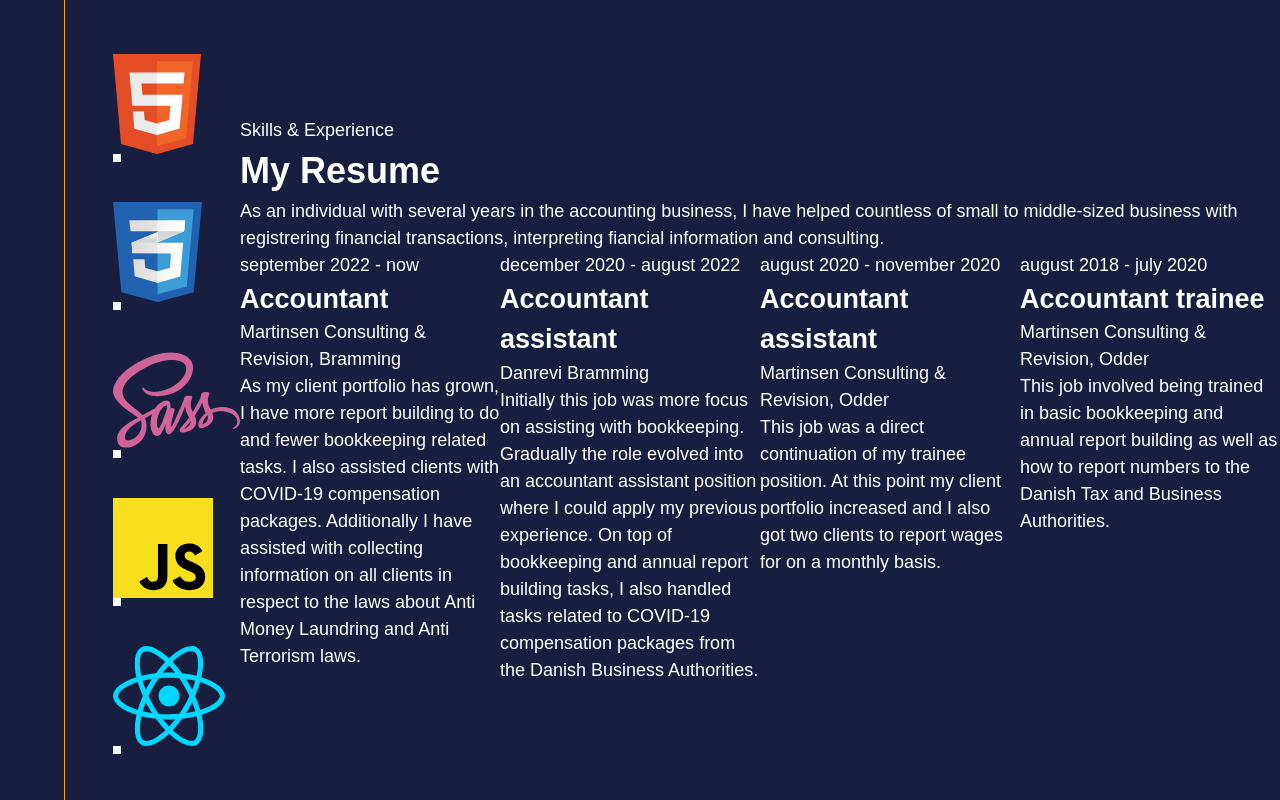
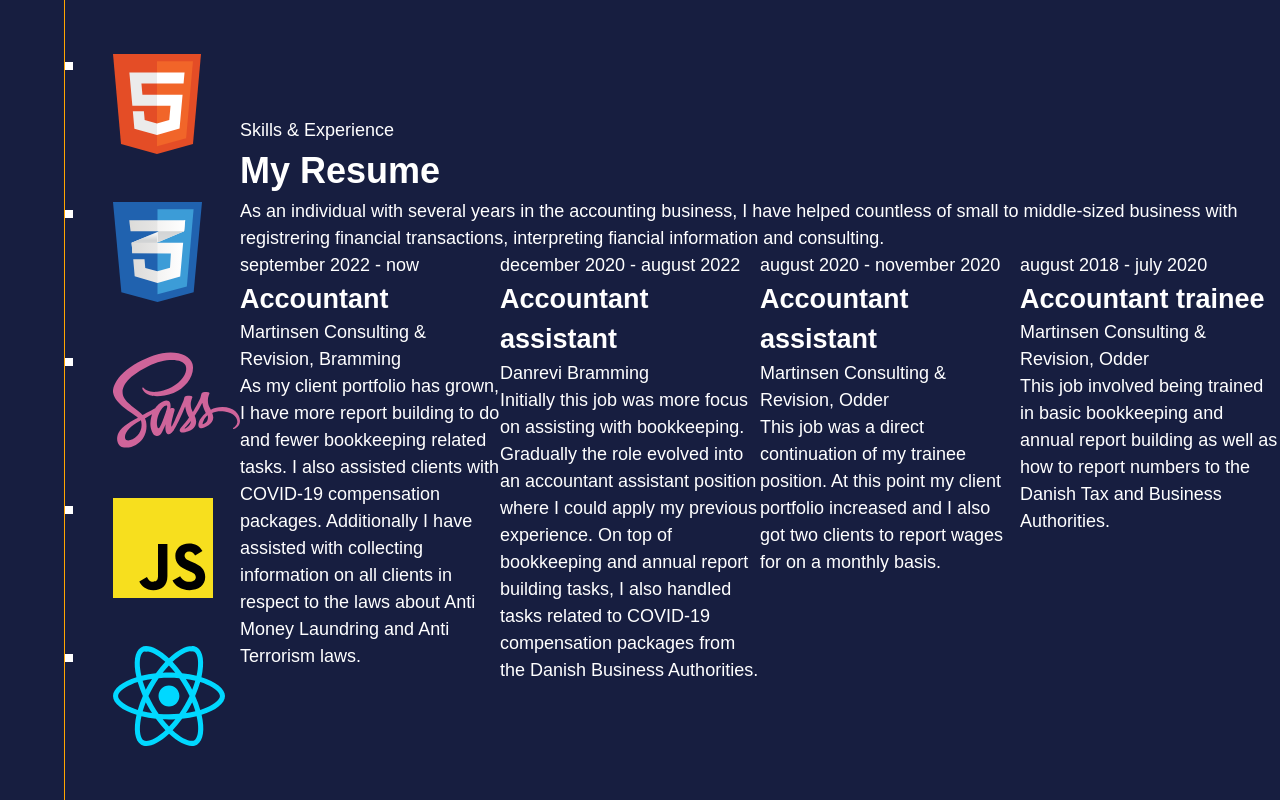
Before and after one commit to MariaTheCoder/resume-example, a website with bundled scripts: page index.html in a window 1280 px wide. Built offline with nearby package versions, Linux system fonts and the light colour scheme.

Commit message:
relocate the pseudo elements by setting values for top and left

```diff
--- a/style.css
+++ b/style.css
@@ -121,6 +121,10 @@ aside {
   content: "";
   position: absolute;
 
+  /* Relocate the individual pseudo elements relative to the li elements */
+  top: 0.5rem;
+  left: 0;
+
   /* specify width and then use aspect-ratio to declare the relationship between width and height
   By doing this, we are saying that there is a 1 to 1 ratio between width and height*/
   width: 0.5rem;
```
